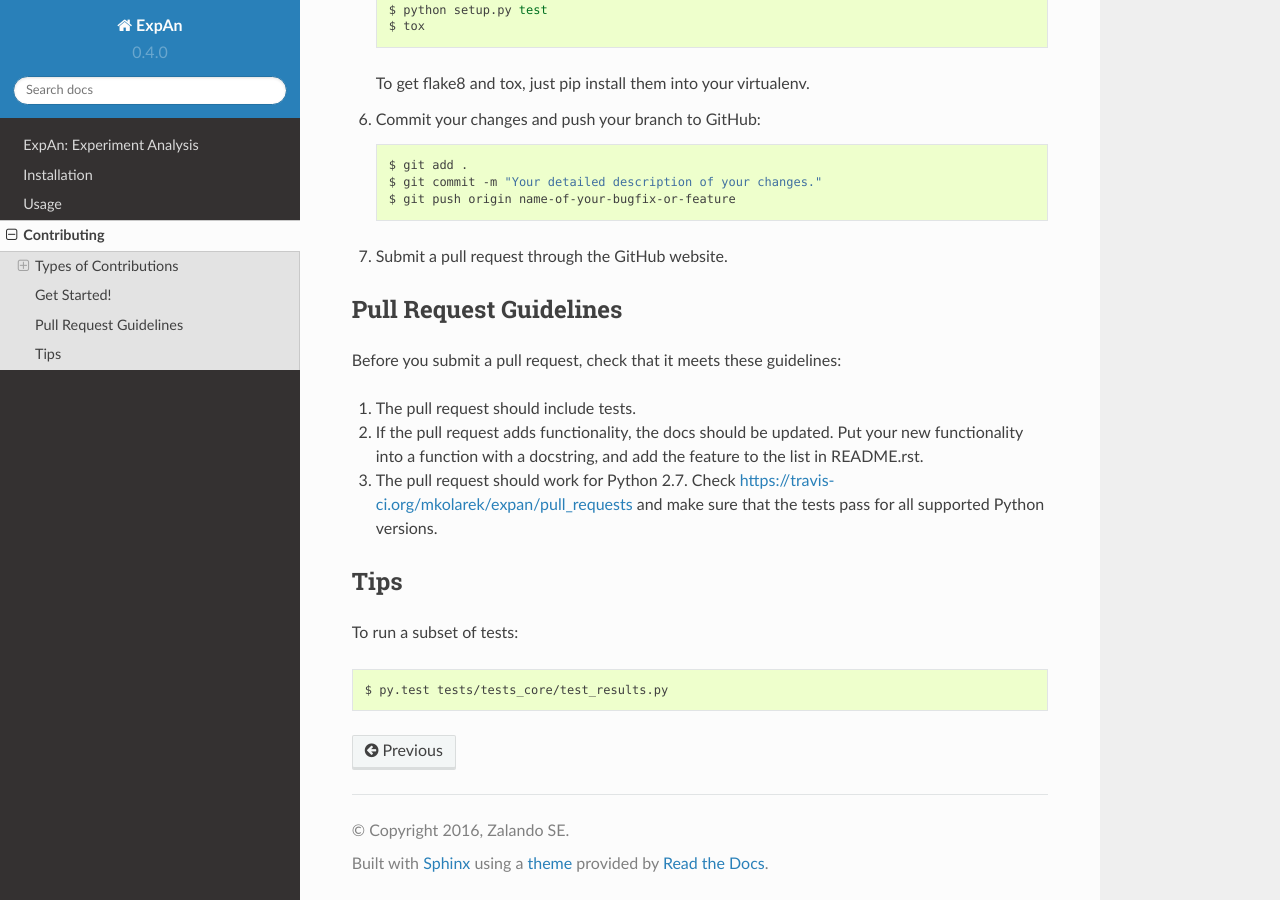
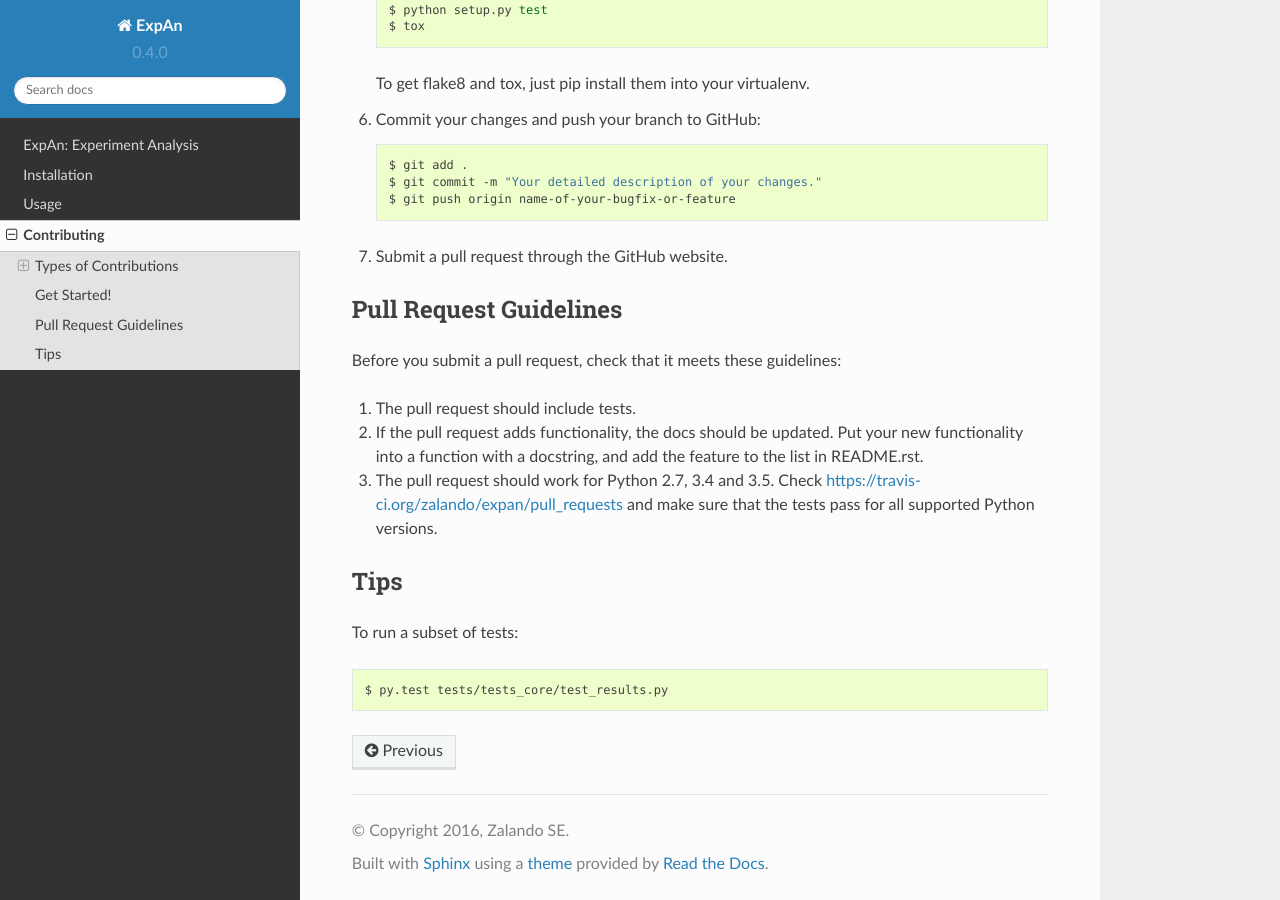
Before and after one commit to zalando/expan, a Sphinx documentation site: the page built from docs/contributing.rst, in a window 1280 px wide and 900 px high, scrolled down 1804 px. Built offline with Sphinx 7.4.7 and the Read the Docs theme 2.0.0, drawn with Linux system fonts in a browser that asks for light colours; pages that are not in the unit, such as notebooks, are missing from menus.

Commit message:
OCTO-545 changed 'mkolarek' to 'zalando'

```diff
--- a/CONTRIBUTING.rst
+++ b/CONTRIBUTING.rst
@@ -101,8 +101,8 @@ Before you submit a pull request, check that it meets these guidelines:
 2. If the pull request adds functionality, the docs should be updated. Put
    your new functionality into a function with a docstring, and add the
    feature to the list in README.rst.
-3. The pull request should work for Python 2.7. Check
-   https://travis-ci.org/mkolarek/expan/pull_requests
+3. The pull request should work for Python 2.7, 3.4 and 3.5. Check
+   https://travis-ci.org/zalando/expan/pull_requests
    and make sure that the tests pass for all supported Python versions.
 
 Tips
```
Also changed, not shown: docs/installation.rst (+4 -4 lines).
